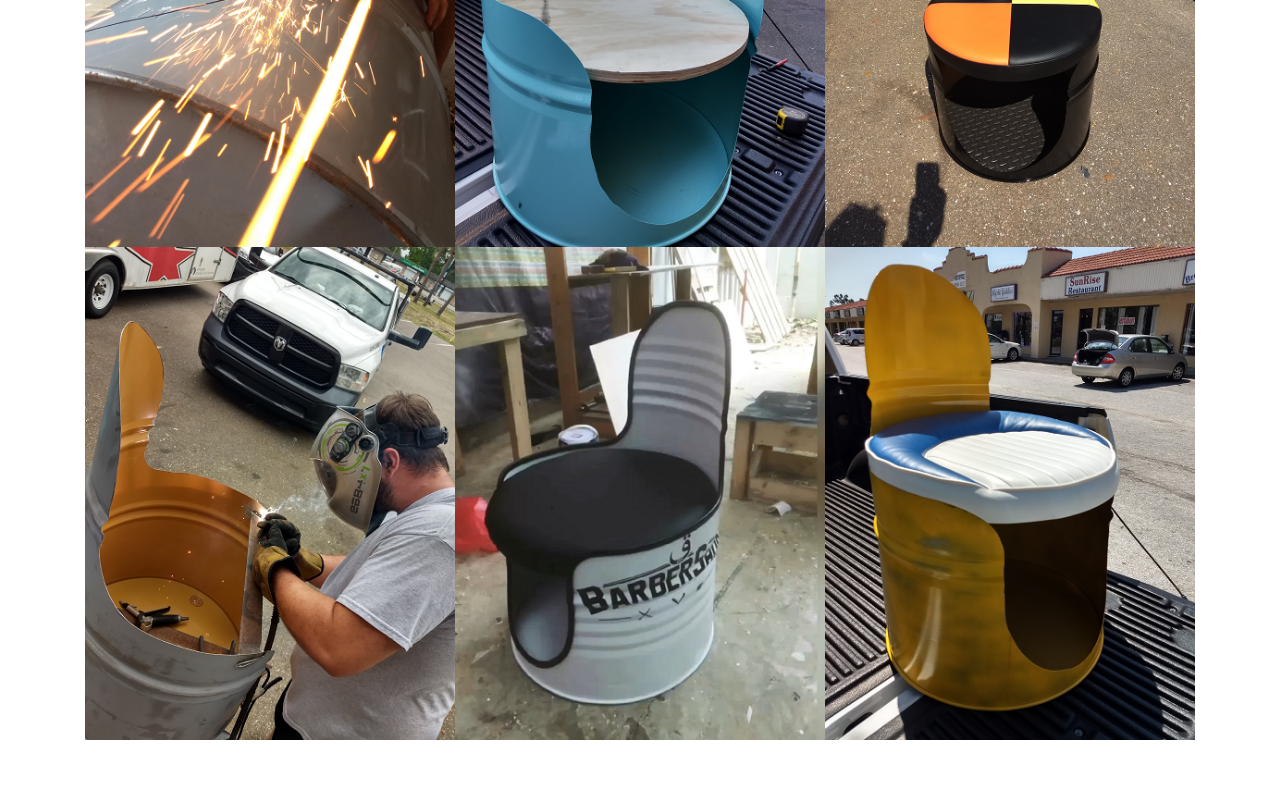
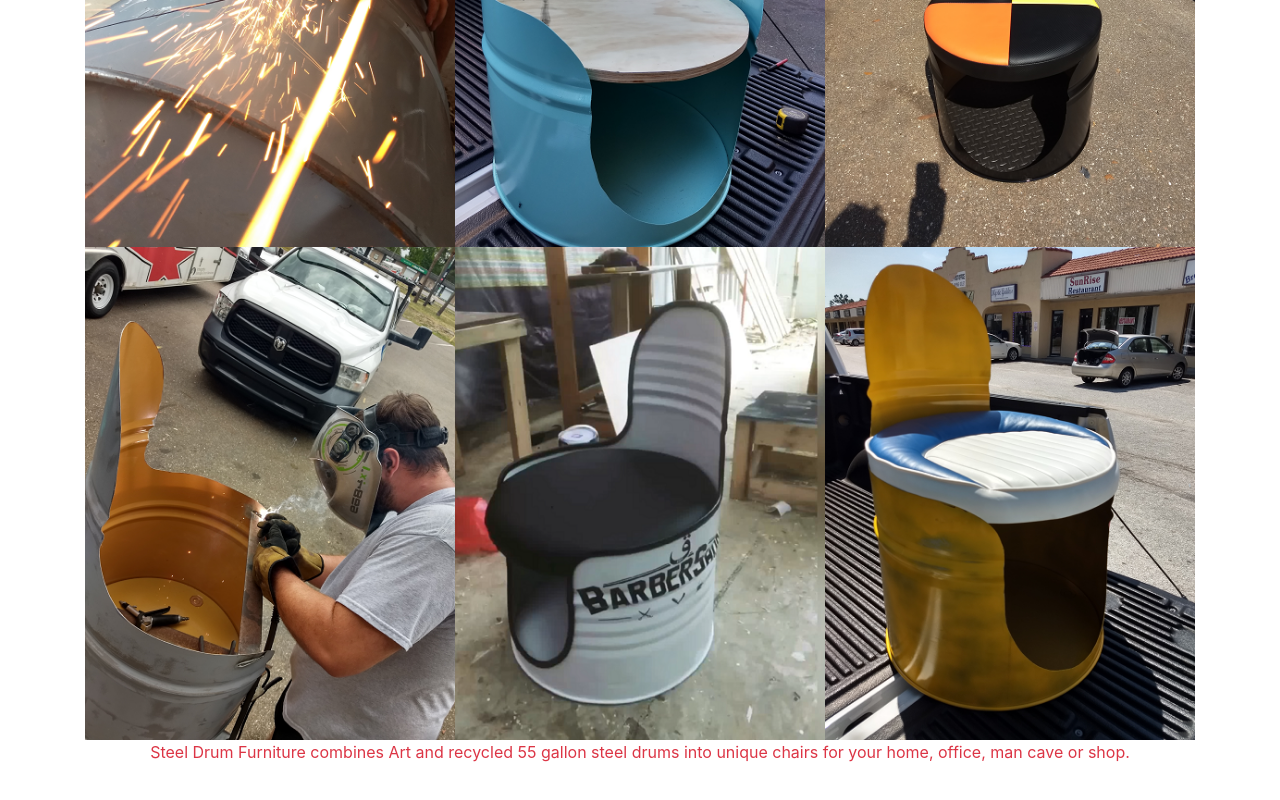
Before and after one commit to wcrowe/steeldrumfurniture, a website: page src/index.html in a window 1280 px wide. Shown: the part 965-1765 px from the top of the page. Drawn offline with nearby package versions, Linux system fonts and the light colour scheme; some packages are replaced by stand-ins of ours; a script that the page names is missing.

Commit message:
Added text at bottom.

```diff
--- a/src/index.html
+++ b/src/index.html
@@ -9,7 +9,7 @@
     <link rel="stylesheet" href="https://cdnjs.cloudflare.com/ajax/libs/baguettebox.js/1.10.0/baguetteBox.min.css" />
     <link rel="stylesheet" href="compact-gallery.css">
 </head>
-<body stype="background-color='#181E46' !important">
+<body style="background-color='#181E46' !important">
 <div class="heading text-center">
   <h2 style="text-transform: capitalize !important">Steel Drum Funiture</h2>
   <h3 class="text-danger">Comming soon!</h3>
@@ -48,6 +48,7 @@
                         <img class="img-fluid image" src="img/img11.png">
                 </div>
             </div>
+          <p class="text-center text-danger">Steel Drum Furniture combines Art and recycled 55 gallon steel drums into unique chairs for your home, office, man cave or shop.</p>
         </div>
     </section>
     <script src="https://cdnjs.cloudflare.com/ajax/libs/baguettebox.js/1.10.0/baguetteBox.min.js"></script>
```
Also changed, not shown: src/css/bootstrap.min.css (added).
